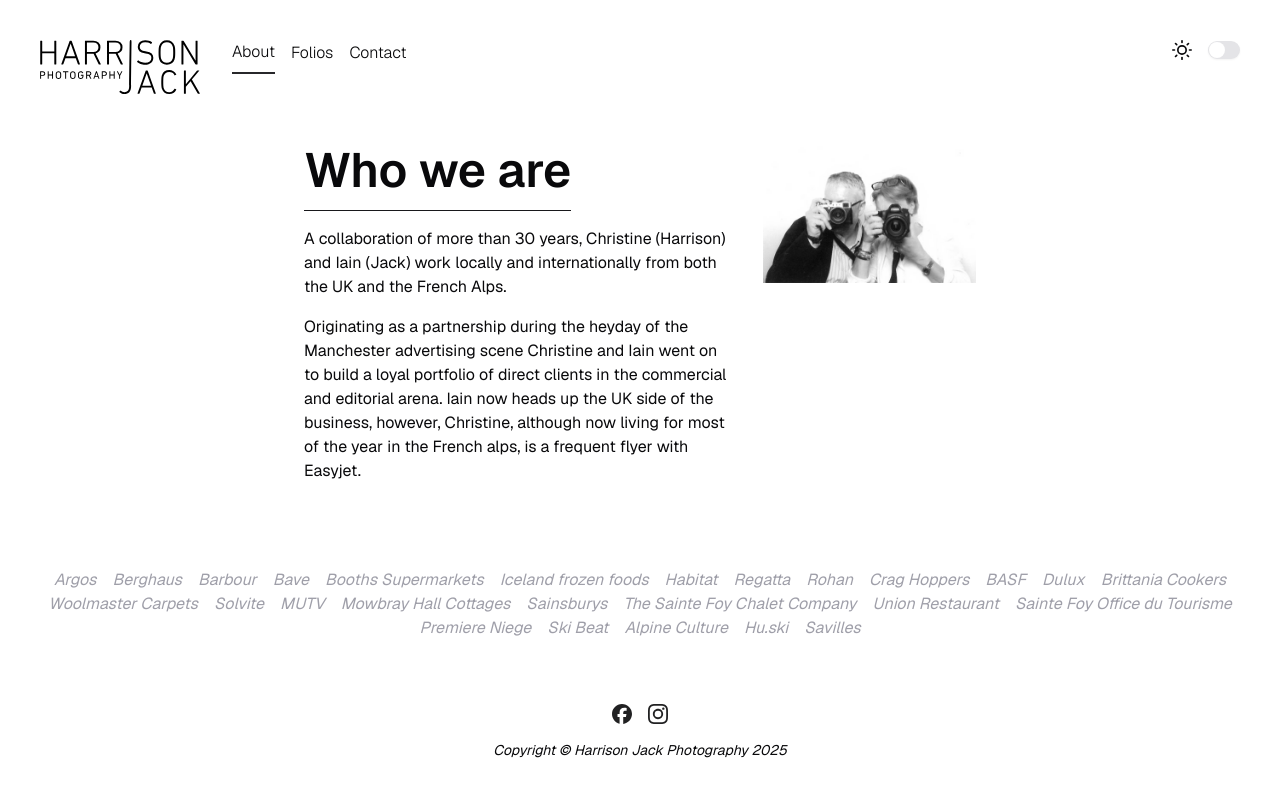
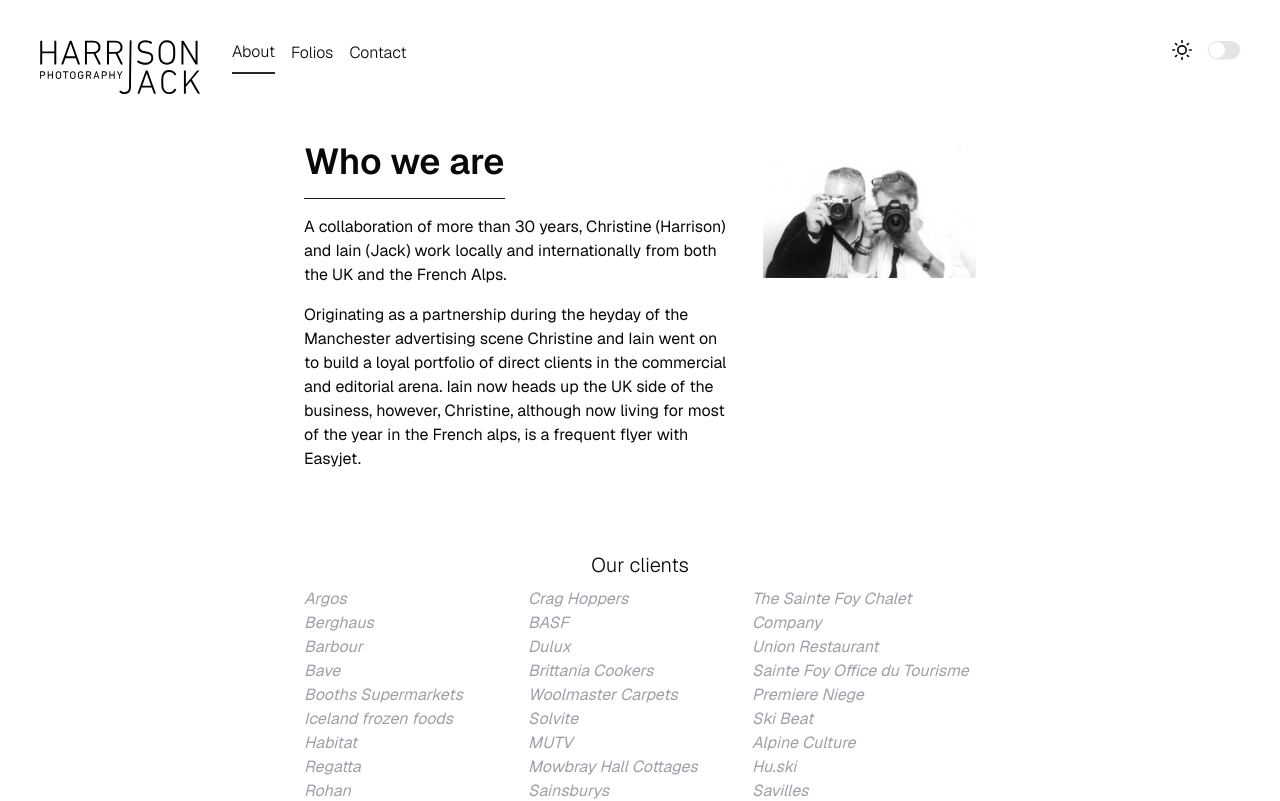
Before and after one commit to SmackSmash/next-hj, a Next.js app: page /about in a window 1280 px wide. Shown: the top 801 px of the page. Built offline with nearby package versions, Linux system fonts and the light colour scheme.

Commit message:
Nearly there

```diff
--- a/src/app/(site)/about/page.tsx
+++ b/src/app/(site)/about/page.tsx
@@ -12,7 +12,7 @@
       <div className='flex flex-grow flex-col justify-center'>
         <div className='mx-auto flex max-w-2xl flex-col gap-8 md:flex-row'>
           <div className='md:w-2/3'>
-            <h1 className='mb-4 max-w-fit border-b-1 border-zinc-900 pb-4 text-5xl font-semibold dark:border-zinc-50'>
+            <h1 className='mb-4 max-w-fit border-b-1 border-zinc-900 pb-4 text-4xl font-semibold dark:border-zinc-50'>
               Who we are
             </h1>
             <p className='mb-4'>
@@ -32,33 +32,40 @@
           </div>
         </div>
       </div>
-      <ul className='container mx-auto mt-20 text-center text-zinc-400 italic dark:text-zinc-600'>
-        <li className='inline-block px-2'>Argos</li>
-        <li className='inline-block px-2'>Berghaus </li>
-        <li className='inline-block px-2'>Barbour </li>
-        <li className='inline-block px-2'>Bave</li>
-        <li className='inline-block px-2'>Booths Supermarkets</li>
-        <li className='inline-block px-2'>Iceland frozen foods</li>
-        <li className='inline-block px-2'>Habitat</li>
-        <li className='inline-block px-2'>Regatta</li>
-        <li className='inline-block px-2'>Rohan</li>
-        <li className='inline-block px-2'>Crag Hoppers</li>
-        <li className='inline-block px-2'>BASF</li>
-        <li className='inline-block px-2'>Dulux</li>
-        <li className='inline-block px-2'>Brittania Cookers</li>
-        <li className='inline-block px-2'>Woolmaster Carpets</li>
-        <li className='inline-block px-2'>Solvite </li>
-        <li className='inline-block px-2'>MUTV</li>
-        <li className='inline-block px-2'>Mowbray Hall Cottages</li>
-        <li className='inline-block px-2'>Sainsburys</li>
-        <li className='inline-block px-2'>The Sainte Foy Chalet Company</li>
-        <li className='inline-block px-2'>Union Restaurant </li>
-        <li className='inline-block px-2'>Sainte Foy Office du Tourisme</li>
-        <li className='inline-block px-2'>Premiere Niege</li>
-        <li className='inline-block px-2'>Ski Beat</li>
-        <li className='inline-block px-2'>Alpine Culture</li>
-        <li className='inline-block px-2'>Hu.ski</li>
-        <li className='inline-block px-2'>Savilles </li>
+      <h3 className='mx-auto mt-20 mb-2 text-xl font-light'>Our clients</h3>
+      <ul className='container mx-auto flex max-w-2xl flex-wrap text-zinc-400 italic dark:text-zinc-600'>
+        <div className='basis-full sm:basis-1/2 md:basis-1/3'>
+          <li>Argos</li>
+          <li>Berghaus </li>
+          <li>Barbour</li>
+          <li>Bave</li>
+          <li>Booths Supermarkets</li>
+          <li>Iceland frozen foods</li>
+          <li>Habitat</li>
+          <li>Regatta</li>
+          <li>Rohan</li>
+        </div>
+        <div className='basis-full sm:basis-1/2 md:basis-1/3'>
+          <li>Crag Hoppers</li>
+          <li>BASF</li>
+          <li>Dulux</li>
+          <li>Brittania Cookers</li>
+          <li>Woolmaster Carpets</li>
+          <li>Solvite </li>
+          <li>MUTV</li>
+          <li>Mowbray Hall Cottages</li>
+          <li>Sainsburys</li>
+        </div>
+        <div className='basis-full sm:basis-1/2 md:basis-1/3'>
+          <li>The Sainte Foy Chalet Company</li>
+          <li>Union Restaurant </li>
+          <li>Sainte Foy Office du Tourisme</li>
+          <li>Premiere Niege</li>
+          <li>Ski Beat</li>
+          <li>Alpine Culture</li>
+          <li>Hu.ski</li>
+          <li>Savilles </li>
+        </div>
       </ul>
     </>
   );
--- a/src/app/(site)/contact/page.tsx
+++ b/src/app/(site)/contact/page.tsx
@@ -5,7 +5,7 @@
     <div className='flex flex-grow flex-col justify-center'>
       <div className='mx-auto flex max-w-2xl flex-col gap-8 md:flex-row'>
         <div>
-          <h1 className='mb-4 max-w-fit border-b-1 border-zinc-900 pb-4 text-5xl font-semibold dark:border-zinc-50'>
+          <h1 className='mb-4 max-w-fit border-b-1 border-zinc-900 pb-4 text-4xl font-semibold dark:border-zinc-50'>
             Get in touch
           </h1>
           <h2 className='font-bold'>Phone</h2>
--- a/src/app/(site)/folios/travel/page.tsx
+++ b/src/app/(site)/folios/travel/page.tsx
@@ -102,7 +102,7 @@
 export default function TravelPage() {
   return (
     <div className='mx-auto flex max-w-4xl flex-col gap-5 md:flex-row md:items-start'>
-      <h1 className='mb-4 max-w-fit border-b-1 border-zinc-900 pb-4 text-5xl font-semibold text-zinc-900 md:sticky md:top-20 md:order-1 dark:border-zinc-50 dark:text-zinc-50'>
+      <h1 className='mb-4 max-w-fit border-b-1 border-zinc-900 pb-4 text-4xl font-semibold text-zinc-900 md:sticky md:top-20 md:order-1 dark:border-zinc-50 dark:text-zinc-50'>
         Travel
       </h1>
       <div className='flex flex-col items-center gap-5'>
```
